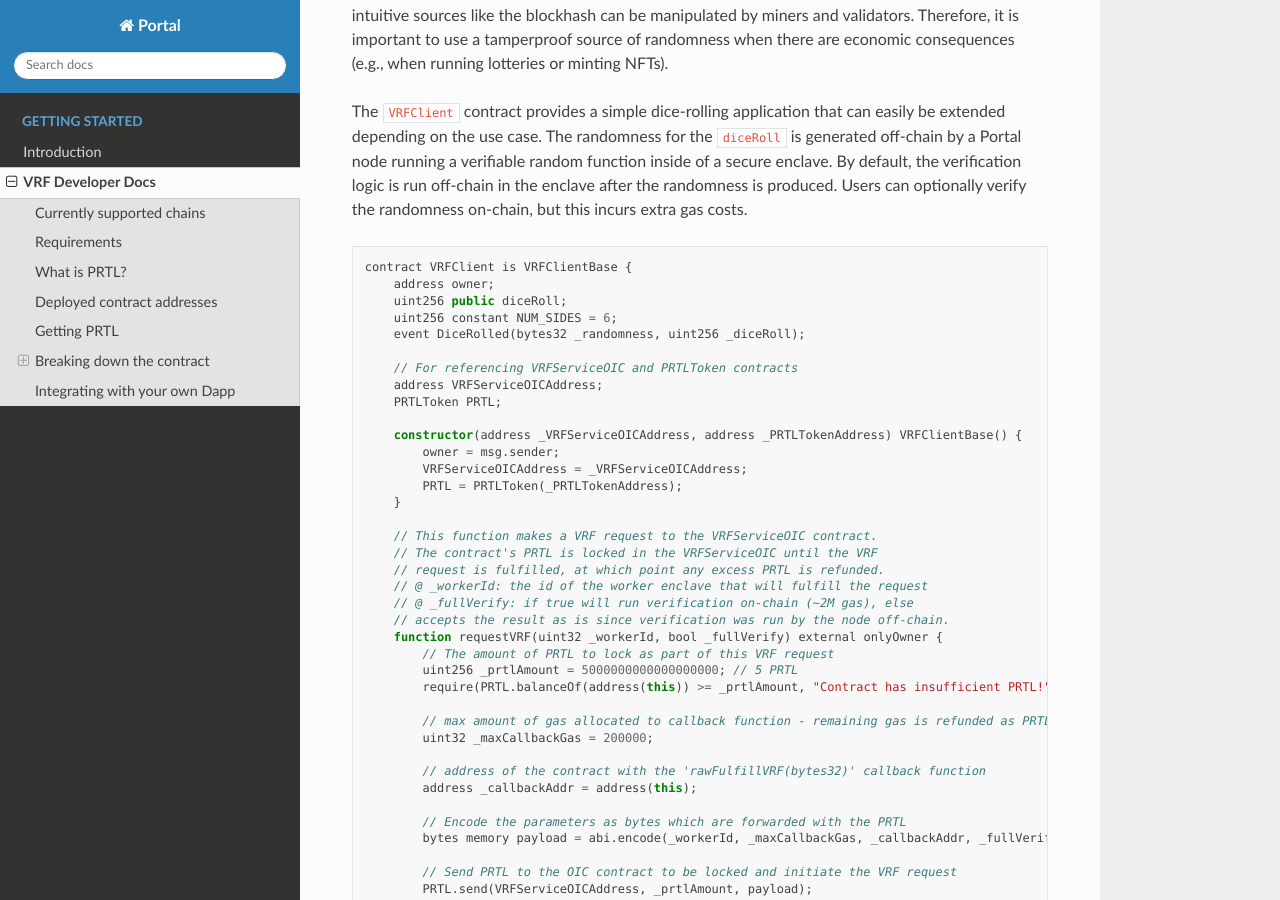
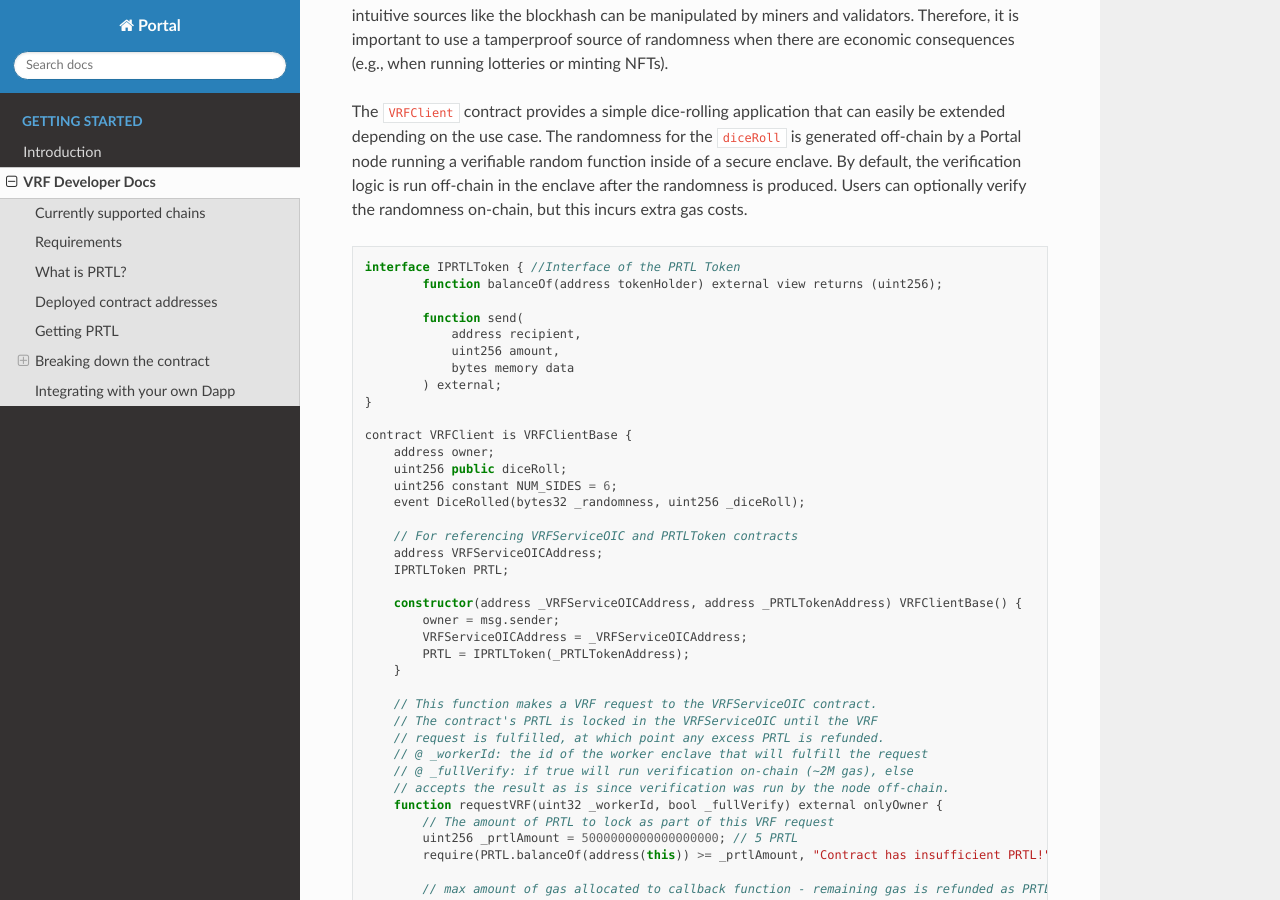
Before and after one commit to protocolwhisper/portal_docs, a Sphinx documentation site: the page built from source/user-vrf-docs.rst, in a window 1280 px wide and 900 px high, scrolled down 5318 px. Built offline with Sphinx 7.4.7 and the Read the Docs theme 2.0.0, drawn with Linux system fonts in a browser that asks for light colours.

Commit message:
Add Interface to the VRFClient for the PRTL Token
Added IPRTLToken without it the contract can't compile cause there's is no interface wrapping the correct address.

```diff
--- a/source/user-vrf-docs.rst
+++ b/source/user-vrf-docs.rst
@@ -182,6 +182,16 @@ The ``VRFClient`` contract provides a simple dice-rolling application that can e
 
 .. code-block:: javascript
 
+    interface IPRTLToken { //Interface of the PRTL Token
+	    function balanceOf(address tokenHolder) external view returns (uint256);
+
+	    function send(
+		address recipient,
+		uint256 amount,
+		bytes memory data
+	    ) external;
+    }
+
     contract VRFClient is VRFClientBase {
         address owner;
         uint256 public diceRoll;
@@ -190,12 +200,12 @@ The ``VRFClient`` contract provides a simple dice-rolling application that can e
 
         // For referencing VRFServiceOIC and PRTLToken contracts
         address VRFServiceOICAddress;
-        PRTLToken PRTL;
+        IPRTLToken PRTL;
 
         constructor(address _VRFServiceOICAddress, address _PRTLTokenAddress) VRFClientBase() {
             owner = msg.sender;
             VRFServiceOICAddress = _VRFServiceOICAddress;
-            PRTL = PRTLToken(_PRTLTokenAddress);
+            PRTL = IPRTLToken(_PRTLTokenAddress);
         }
 
         // This function makes a VRF request to the VRFServiceOIC contract.
```
